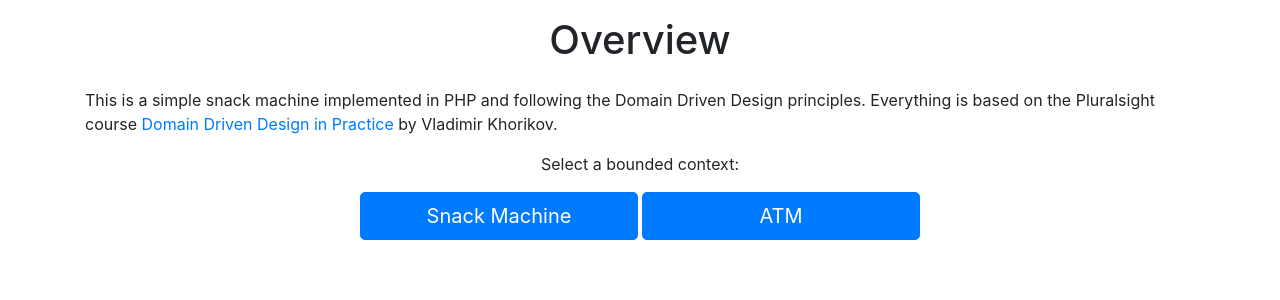
After one commit to fabwu/dddinaction, a Symfony app: template templates/home.html.twig in a window 1280 px wide. The commit adds this page. Shown: the top 300 px of the page. Run offline with Twig, Linux system fonts and the light colour scheme; the template is opened without the code that fills it, so the values that code supplies are empty; some libraries are stand-ins or nearby versions.

Commit message:
Add overview for bounded contexts

```diff
--- a/templates/base.html.twig
+++ b/templates/base.html.twig
@@ -5,13 +5,19 @@
     <meta name="viewport" content="width=device-width, initial-scale=1, shrink-to-fit=no">
 
     {% block stylesheets %}
-        <link rel="stylesheet" href="bootstrap.min.css">
+        <link rel="stylesheet" href="/bootstrap.min.css">
     {% endblock %}
 
-    <title>{% block title %}Snack Machine{% endblock %}</title>
+    <title>DDD in Practice</title>
 </head>
 <body>
-{% block body %}{% endblock %}
+
+<div class="container mt-3">
+    <div class="row">
+        <div class="col-12 text-center"><h1 class="mb-4">{% block title %}{% endblock %}</h1></div>
+        {% block body %}{% endblock %}
+    </div>
+</div>
 
 {% block javascripts %}{% endblock %}
 </body>
--- /dev/null
+++ b/templates/home.html.twig
@@ -0,0 +1,19 @@
+{% extends 'base.html.twig' %}
+
+{% block title %}Overview{% endblock %}
+
+{% block body %}
+    <div class="col-12 ">
+        <p>
+            This is a simple snack machine implemented in PHP and following the Domain Driven Design
+            principles. Everything is based on the Pluralsight course
+            <a href="https://www.pluralsight.com/courses/domain-driven-design-in-practice">Domain Driven Design in Practice</a>
+            by Vladimir Khorikov.
+        </p>
+        <p class="text-center">Select a bounded context:</p>
+        <p class="text-center">
+            <a href="{{ path('snack-machine-overview') }}" class="btn btn-primary btn-lg w-25">Snack Machine</a>
+            <a href="{{ path('atm-overview') }}" class="btn btn-primary btn-lg w-25">ATM</a>
+        </p>
+    </div>
+{% endblock %}
```
Also changed, not shown: src/UI/AtmController.php (added, +24 -0 lines), src/UI/HomeController.php (added, +21 -0 lines), src/UI/SnackMachineController.php (+6 -3 lines), templates/atm.html.twig (added, +7 -0 lines), templates/snack-machine.html.twig (+9 -12 lines).
